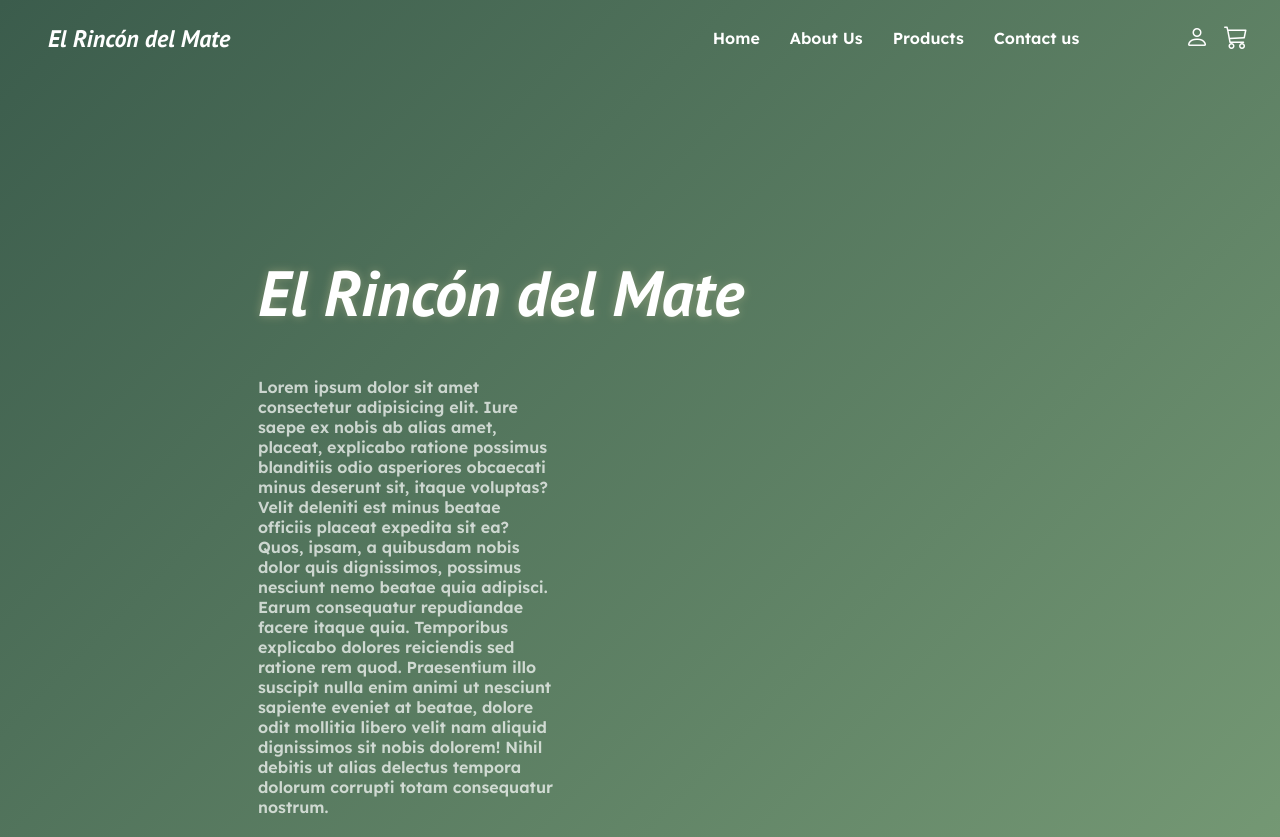
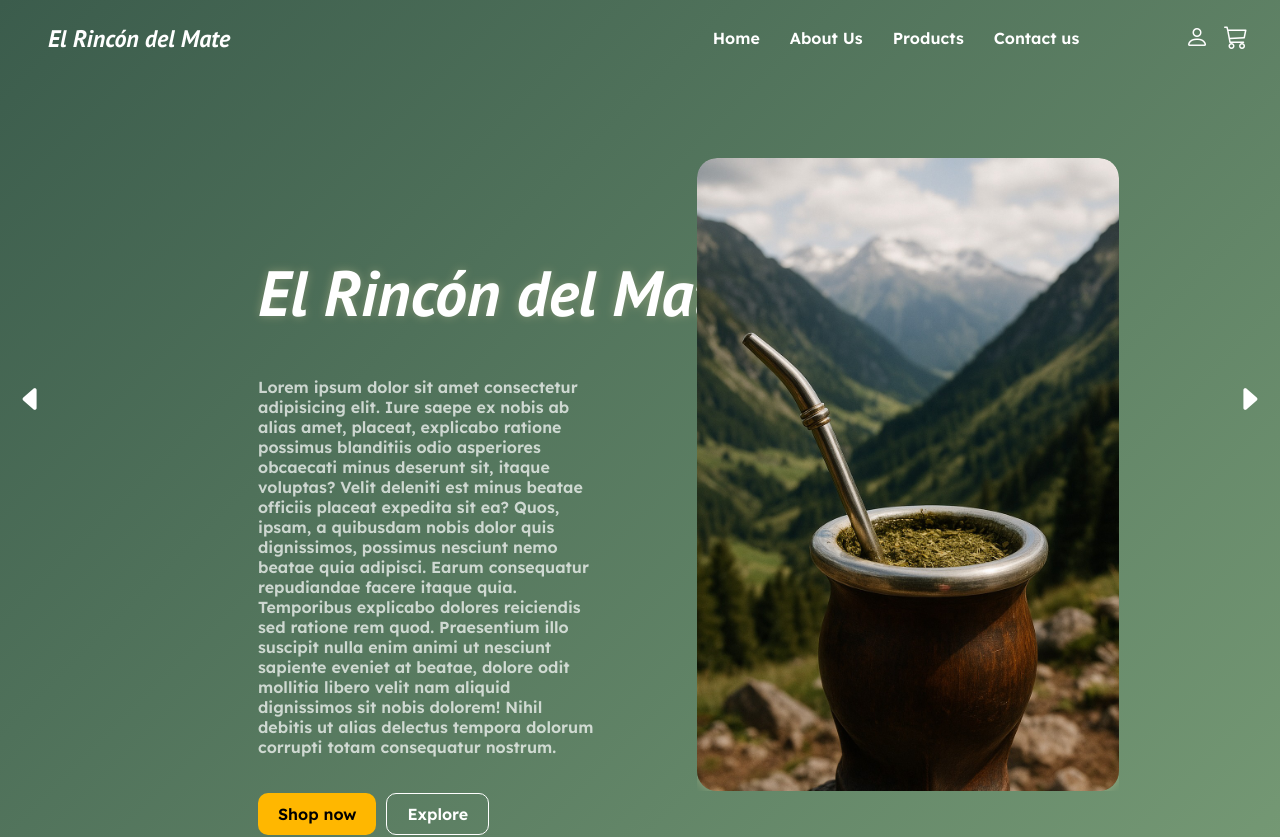
Before and after one commit to alejoalbornoz/Mates-E-Commerce, a React (Vite) app: page / in a window 1280 px wide. Shown: the top 837 px of the page. Built offline with nearby package versions, Linux system fonts and the light colour scheme.

Commit message:
Correccion a la imagen principal

```diff
--- a/src/pages/Home/Home.jsx
+++ b/src/pages/Home/Home.jsx
@@ -3,33 +3,35 @@ import { data } from "../../assets/data";
 import { useEffect, useRef, useState } from "react";
 
 function Home() {
-  // const listRef = useRef();
-  // const [currentIndex, setCurrentIndex] = useState(0);
+  const listRef = useRef();
+  const [currentIndex, setCurrentIndex] = useState(0);
 
-  // useEffect(() => {
-  //   const listNode = listRef.current;
-  //   const imgNode = listNode.querySelectorAll("li > img")[currentIndex];
+  useEffect(() => {
+    const listNode = listRef.current;
+    const imgNode = listNode.querySelectorAll("li > img")[currentIndex];
 
-  //   if (imgNode) {
-  //     imgNode.scrollIntoView({
-  //       behavior: "smooth",
-  //     });
-  //   }
-  // }, [currentIndex]);
+    if (imgNode) {
+      imgNode.scrollIntoView({
+        behavior: "smooth",
+          block: "nearest",
+          inline: "center"
+      });
+    }
+  }, [currentIndex]);
 
-  // const scrollToImage = (direction) => {
-  //   if (direction === "prev") {
-  //     setCurrentIndex((curr) => {
-  //       const isFirstSlide = currentIndex === 0;
-  //       return isFirstSlide ? 0 : curr - 1;
-  //     });
-  //   } else {
-  //     const isLastSlide = currentIndex === data.length - 1;
-  //     if (!isLastSlide) {
-  //       setCurrentIndex((curr) => curr + 1);
-  //     }
-  //   }
-  // };
+  const scrollToImage = (direction) => {
+    if (direction === "prev") {
+      setCurrentIndex((curr) => {
+        const isFirstSlide = currentIndex === 0;
+        return isFirstSlide ? 0 : curr - 1;
+      });
+    } else {
+      const isLastSlide = currentIndex === data.length - 1;
+      if (!isLastSlide) {
+        setCurrentIndex((curr) => curr + 1);
+      }
+    }
+  };
 
   return (
     <div className={style.containerHome}>
@@ -44,12 +46,12 @@ function Home() {
         </div>
       </div>
 
-      {/* <div className='leftArrow' onClick={()=> scrollToImage("prev")}>&#10092;</div>
-      <div className='rightArrow' onClick={()=> scrollToImage("next")}>&#10093;</div> */}
+      <button className={`bi bi-caret-left-fill ${style.leftArrow}`} onClick={()=> scrollToImage("prev")}></button>
+      <button className={`bi bi-caret-right-fill ${style.rightArrow}`} onClick={()=> scrollToImage("next")}></button>
 
 
       <div className={style.imgMajor}>
-        {/* <ul ref={listRef}>
+        <ul ref={listRef}>
           {data.map((item) => {
             return (
               <li key={item.id} className="image-item">
@@ -57,7 +59,7 @@ function Home() {
               </li>
             );
           })}
-        </ul> */}
+        </ul>
       </div>
     </div>
   );
--- a/src/pages/Home/Home.module.css
+++ b/src/pages/Home/Home.module.css
@@ -10,7 +10,6 @@
   gap: 20px;
 }
 
-
 .textHome {
   font-family: "Lexend", sans-serif;
 }
@@ -21,10 +20,6 @@
   font-weight: 700;
   color: #ffffff;
   text-shadow: 0 0 10px rgba(255, 235, 175, 0.3);
-  /* text-shadow: 2px 2px 8px rgba(255, 255, 255, 0.1); */
-
-
-
   font-style: italic;
   text-align: left;
 }
@@ -80,49 +75,69 @@
   transform: scale(1.05);
 }
 
+.imgMajor {
+  width: 750px;
+  height: 750px;
+  border-radius: 20px;
+  overflow: hidden;
+  position: relative;
+  left: -150px;
+  top: -50px;
+}
 
+.imgMajor ul {
+  display: flex;
+  flex-direction: row;
+  padding: 0;
+  margin: 0;
+  list-style: none;
+  transition: transform 0.5s ease-in-out;
+  width: 100%;
+}
 
-.imgMajor{
+.imgMajor li {
+  min-width: 100%;
+  height: 100%;
   display: flex;
   justify-content: center;
   align-items: center;
-  width: 100%;
-  height: auto;
-
-  margin-top: -50px;
-  margin-bottom: -50px;
-}
-
-.imgMajor img{
-  width: 70%;
-  height: auto;
-  border-radius: 20px;
-  margin-top: -70px;
-  box-shadow: 0px 0px 20px rgba(0, 0, 0, 0.5);
-
+  overflow: hidden;
 }
 
 
-.imgMajor button{
-  background-color: transparent;
-  border: none;
-  cursor: pointer;
-  position: absolute;
-  top: 50%;
-  left: 50%;
-  transform: translate(-50%, -50%);
-  font-size: 2rem;
-  color: white;
-  font-weight: bold;
-
+.imgMajor img {
+  width: auto;
+  max-width: 100%;
+  height: auto;
+  max-height: 100%;
+  object-fit: contain; /* o "cover" si querés que recorte */
+  border-radius: 20px;
+  box-shadow: 0 0 10px rgba(255, 235, 175, 0.3);
 }
 
-.imgMajor .btnDerecho{
-  right: 0;
+
+
+
+.leftArrow, .rightArrow {
+  font-size: 3rem;
+  color: white;
+  cursor: pointer;
+  user-select: none;
+  position: absolute;
+  background-color: transparent;
+  font-size: 30px;
+  border: none;
+  top: 50%;
+  transform: translateY(-50%);
+  z-index: 2;
 }
 
-.imgMajor .btnIzquierdo{
-  left: 0;
+.leftArrow {
+  left: 10px;
+}
+
+.rightArrow {
+  right: 10px;
 }
 
 
@@ -131,5 +146,4 @@
   display: flex;
   flex-direction: column;
   width: 100%;
-
 }
```
Lines whose indentation alone changed are shown as unchanged.
